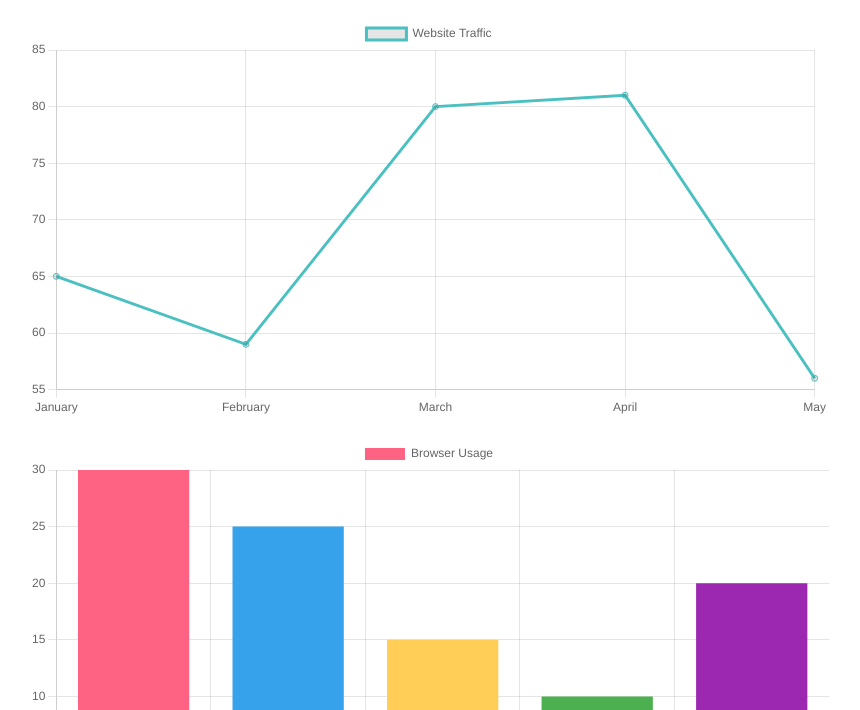
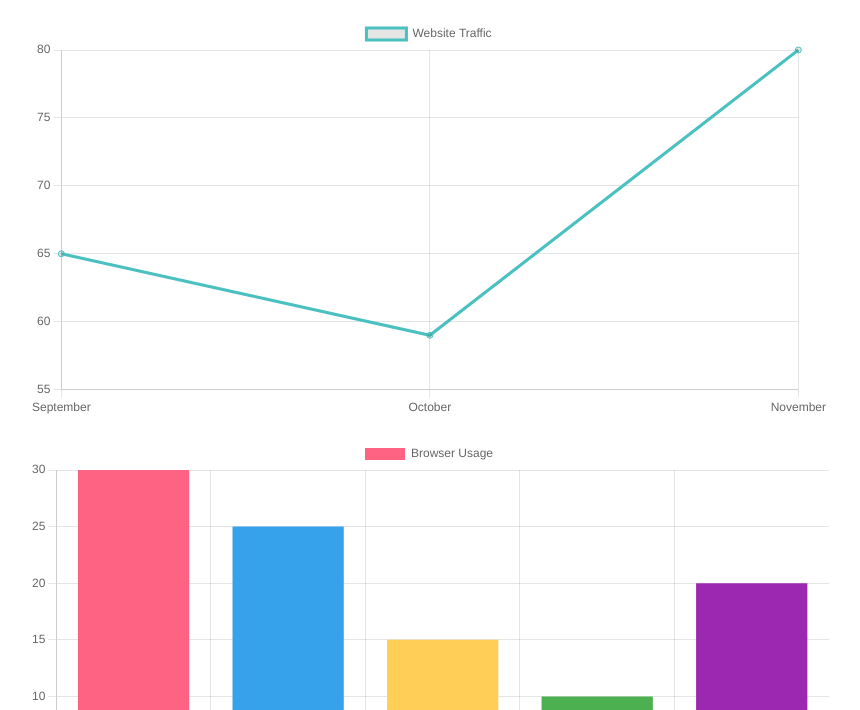
Before and after one commit to tte05/WEB-ass4, a plain HTML site: page index4.html in a window 1280 px wide. Shown: the part 90-800 px from the top of the page, without its empty margins (211-1071 px from the left). Drawn offline with nearby package versions, Linux system fonts and the light colour scheme.

Commit message:
Update index4.html

```diff
--- a/index4.html
+++ b/index4.html
@@ -42,17 +42,17 @@
     <script>
         document.addEventListener("DOMContentLoaded", function () {
             var lineChartData = {
-                labels: ["January", "February", "March", "April", "May"],
+                labels: ["September", "October", "November"],
                 datasets: [{
                     label: "Website Traffic",
                     borderColor: "rgba(75, 192, 192, 1)",
-                    data: [65, 59, 80, 81, 56],
+                    data: [65, 59, 80],
                     fill: false
                 }]
             };
 
             var barChartData = {
-                labels: ["Chrome", "Firefox", "Safari", "Edge", "Other"],
+                labels: ["Chrome", "Moodle", "LEarn", "Others", "W3schools"],
                 datasets: [{
                     label: "Browser Usage",
                     backgroundColor: ["#FF6384", "#36A2EB", "#FFCE56", "#4CAF50", "#9C27B0"],
```
